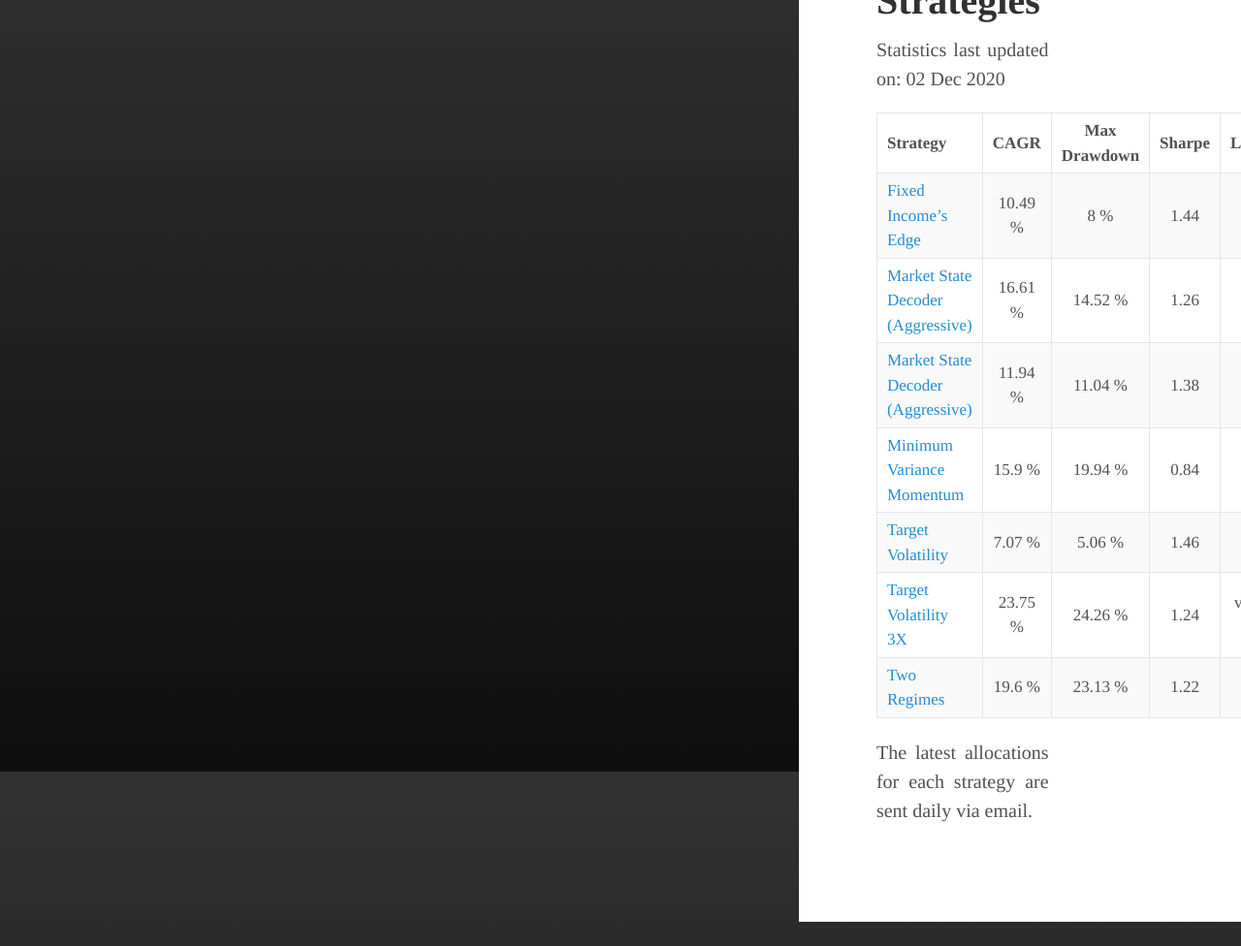
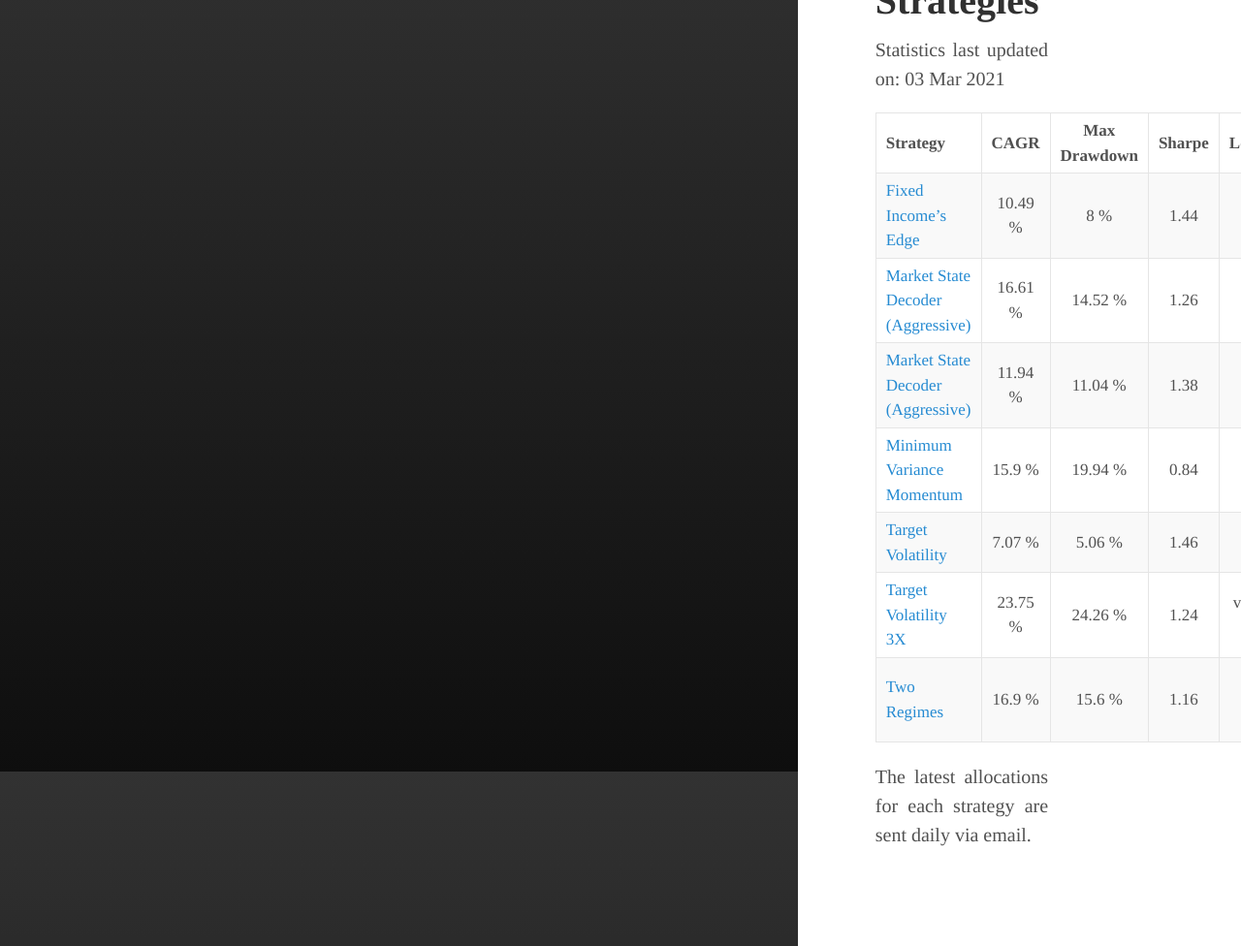
Before and after one commit to IthacaResearch/ithacaresearch.github.io, a Jekyll site: the page built from category/strategies.md, in a window 1280 px wide, cut to the strip 104-1080 px from the top of the page. Shown: the whole strip at 97% size. Built offline with Jekyll 4.4.1, drawn with Linux system fonts in a browser that asks for light colours; before the commit the page ends 1055 px from its top, so only the background shows below that.

Commit message:
Update strategies.md

```diff
--- a/category/strategies.md
+++ b/category/strategies.md
@@ -4,7 +4,7 @@ title: Strategies
 sidebar_sort_order: 2
 ---
 
-Statistics last updated on: 02 Dec 2020
+Statistics last updated on: 03 Mar 2021
 
 | Strategy | CAGR | Max Drawdown | Sharpe | Leverage | Backtest period |
 | :------- | :--: | :----------: | :----: | :------: | :-------------: |
@@ -14,6 +14,6 @@ Statistics last updated on: 02 Dec 2020
 | [Minimum Variance Momentum](https://ithacaresearch.github.io/2020/09/03/Minimum-Variance-Momentum.html) | 15.9 % | 19.94 % | 0.84 | 1 | Jan 2006 - Today |
 | [Target Volatility](https://ithacaresearch.github.io/2019/07/12/Target-Volatility.html) | 7.07 % | 5.06 % | 1.46 | 1 | Jan 2003 - Today |
 | [Target Volatility 3X](https://ithacaresearch.github.io/2019/08/03/Target-Volatility-3X.html) | 23.75 % | 24.26 % | 1.24 | variable, max 3 | Jan 2010 - Today |
-| [Two Regimes](https://ithacaresearch.github.io/2020/02/05/Two-Regimes.html) | 19.6 % | 23.13 % | 1.22 | 1 | Jul 1999 - Today |
+| [Two Regimes](https://ithacaresearch.github.io/2020/02/05/Two-Regimes.html) | 16.9 % | 15.6 % | 1.16 | 1 | Mar 2021 - Today |
 
 The latest allocations for each strategy are sent daily via email.
```
